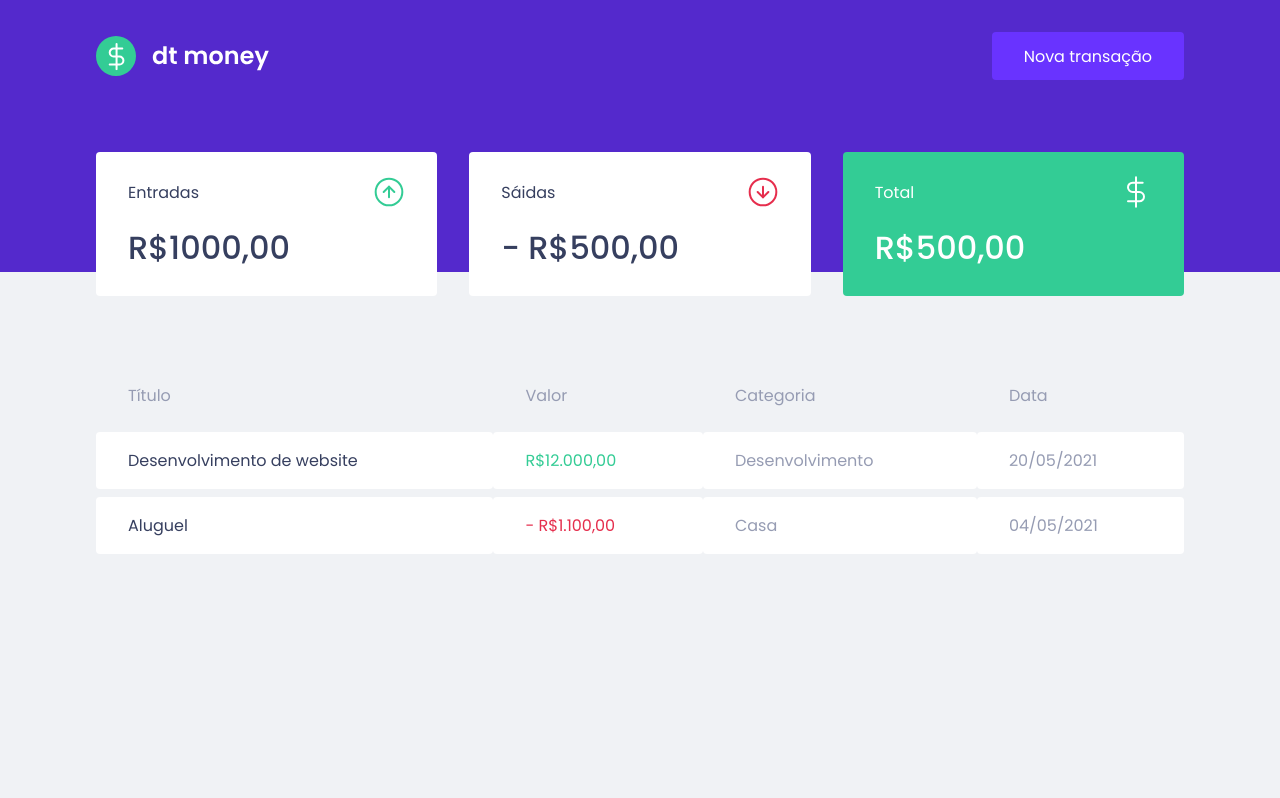
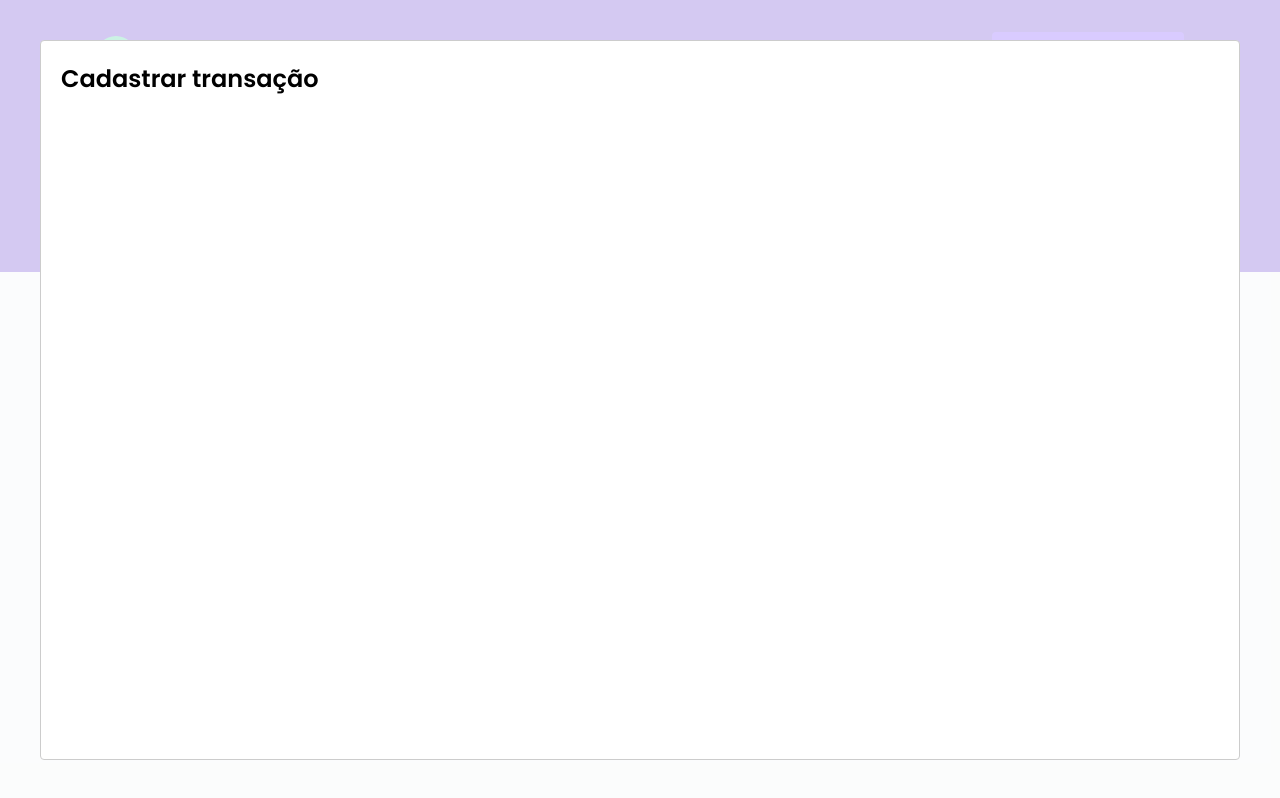
Before and after one commit to anaccampos/ignite-dtmoney, a React (Create React App) app: page / in a window 1280 px wide. Both pictures are taken after a click on the button "Nova transação". Built offline with nearby package versions, Linux system fonts and the light colour scheme; no server answers; what miragejs would draw is missing.

Commit message:
Using react-modal

```diff
--- a/package.json
+++ b/package.json
@@ -13,6 +13,7 @@
     "miragejs": "^0.1.41",
     "react": "^17.0.2",
     "react-dom": "^17.0.2",
+    "react-modal": "^3.13.1",
     "react-scripts": "4.0.3",
     "styled-components": "^5.2.3",
     "web-vitals": "^1.0.1"
@@ -25,6 +26,7 @@
     "@types/node": "^12.0.0",
     "@types/react": "^17.0.0",
     "@types/react-dom": "^17.0.0",
+    "@types/react-modal": "^3.12.0",
     "@types/styled-components": "^5.1.9",
     "typescript": "^4.1.2"
   },
--- a/src/App.tsx
+++ b/src/App.tsx
@@ -1,12 +1,35 @@
+import { useState } from "react"
 import { Dashboard } from "./components/Dashboard";
 import { Header } from "./components/Header";
 import { GlobalStyle } from "./styles/global";
+import Modal from "react-modal"
+import { NewTransactionModal } from "./components/NewTransactionModal";
+
+Modal.setAppElement('#root');
 
 export function App() {
+  const [isNewTransactionModalOpen, setIsNewTransactionModalOpen] = useState(false);
+
+  function handleOpenNewTransactionModal() {
+    setIsNewTransactionModalOpen(true);
+  }
+
+  function handleCloseNewTransactionModal() {
+    setIsNewTransactionModalOpen(false);
+  }
   return (
     <>
-      <Header />
+      <Header
+        onOpenNewTransactionModal={handleOpenNewTransactionModal}
+      />
+
       <Dashboard />
+
+      <NewTransactionModal
+        isOpen={isNewTransactionModalOpen}
+        onRequestClose={handleCloseNewTransactionModal}
+      />
+
       <GlobalStyle />
     </>
   );
--- a/src/components/Header/index.tsx
+++ b/src/components/Header/index.tsx
@@ -1,12 +1,16 @@
 import logoImg from "../../assets/logo.svg"
 import { Container, Content } from "./styles"
 
-export function Header() {
+interface HeaderProps {
+    onOpenNewTransactionModal: () => void;
+}
+
+export function Header({onOpenNewTransactionModal}: HeaderProps) {
     return (
         <Container>
             <Content>
                 <img src={logoImg} alt="dt money" />
-                <button type="button">
+                <button type="button" onClick={onOpenNewTransactionModal}>
                     Nova transação
                 </button>
             </Content>
--- /dev/null
+++ b/src/components/NewTransactionModal/index.tsx
@@ -0,0 +1,17 @@
+import Modal from "react-modal"
+
+interface NewTransactionModalProps {
+    isOpen: boolean;
+    onRequestClose: () => void;
+}
+
+export function NewTransactionModal({isOpen, onRequestClose}: NewTransactionModalProps) {
+    return (
+        <Modal
+            isOpen={isOpen}
+            onRequestClose={onRequestClose}
+        >
+            <h2>Cadastrar transação</h2>
+        </Modal>
+    )
+}
--- /dev/null
+++ b/src/components/NewTransactionModal/styles.ts
@@ -0,0 +1,5 @@
+import styled from 'styled-components';
+
+export const Container = styled.div`
+
+`;
```
Also changed, not shown: 1 other file (tests, documents, lock files or other folders).
